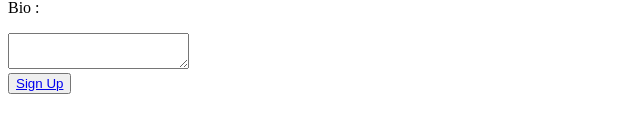
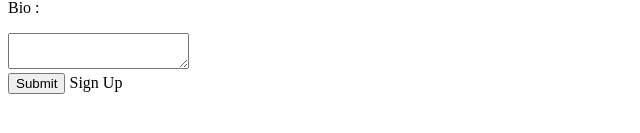
Before and after one commit to sohemhr/sanbercode_html, a plain HTML site: page form.html in a window 1280 px wide. Shown: the part 553-686 px from the top of the page, without its empty margins (0-640 px from the left). Drawn offline with Linux system fonts and the light colour scheme.

Commit message:
Update form.html

```diff
--- a/form.html
+++ b/form.html
@@ -7,6 +7,7 @@
     <title>Document</title>
 </head>
 <body>
+    <form>
         <h1>Buat Account Baru!</h1>
         <h3>Sign Up Form</h3>
         <p>First name :</p>
@@ -29,6 +30,7 @@
             <input type="checkbox"><label>Other</label>
         <p>Bio :</p>
         <textarea></textarea><br>
-    <button type="button"><a href="welcome.html">Sign Up</a></button>
+        <input type="submit"> Sign Up
+    </form>
 </body>
 </html>
```
Lines whose indentation alone changed are shown as unchanged.
